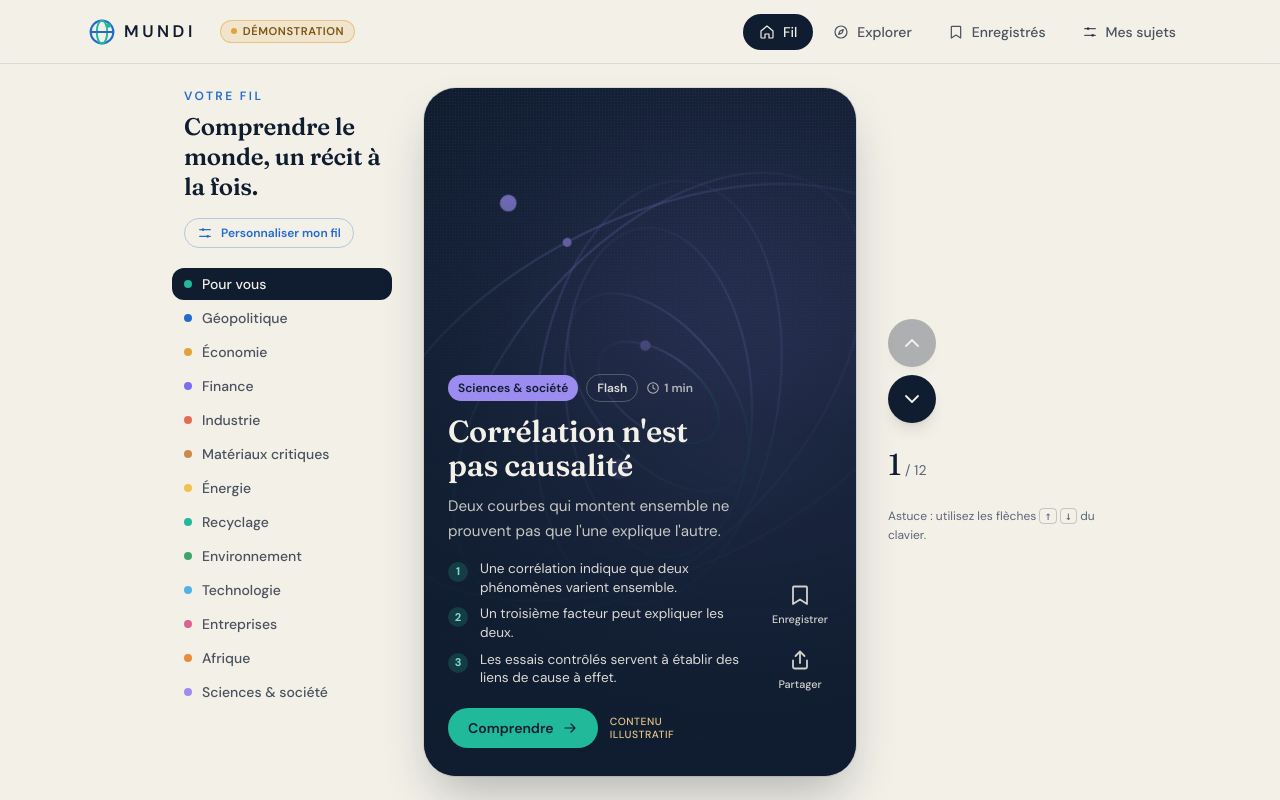
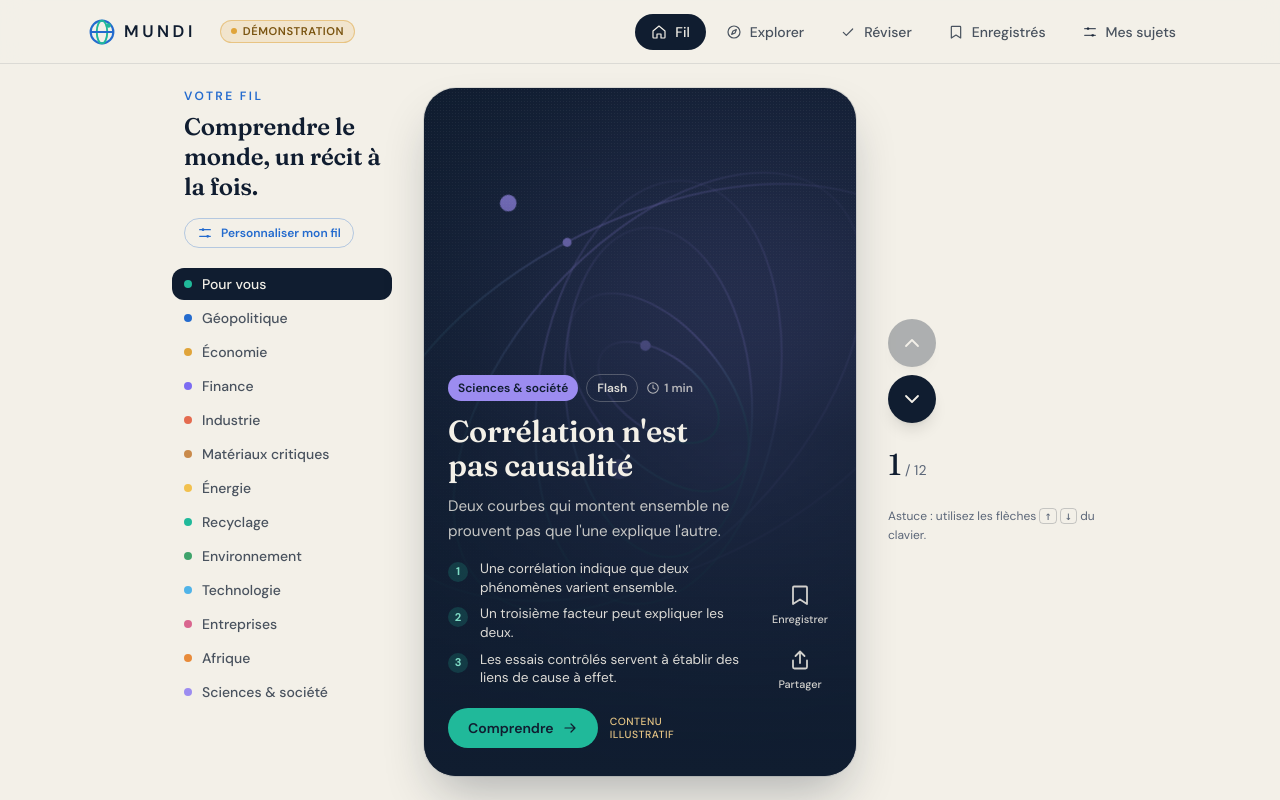
Before and after one commit to nadaudjed/mundi, a Next.js app: page / in a window 1280 px wide. Built offline with nearby package versions, Linux system fonts and the light colour scheme.

Commit message:
feat: connect spaced revision to components/navItems.ts

```diff
--- a/components/navItems.ts
+++ b/components/navItems.ts
@@ -3,6 +3,7 @@ import type { IconName } from "./Icon";
 export const navItems: { href: string; label: string; icon: IconName }[] = [
   { href: "/", label: "Fil", icon: "home" },
   { href: "/explorer/", label: "Explorer", icon: "compass" },
+  { href: "/reviser/", label: "Réviser", icon: "check" },
   { href: "/enregistres/", label: "Enregistrés", icon: "bookmark" },
   { href: "/mes-sujets/", label: "Mes sujets", icon: "sliders" },
 ];
```
